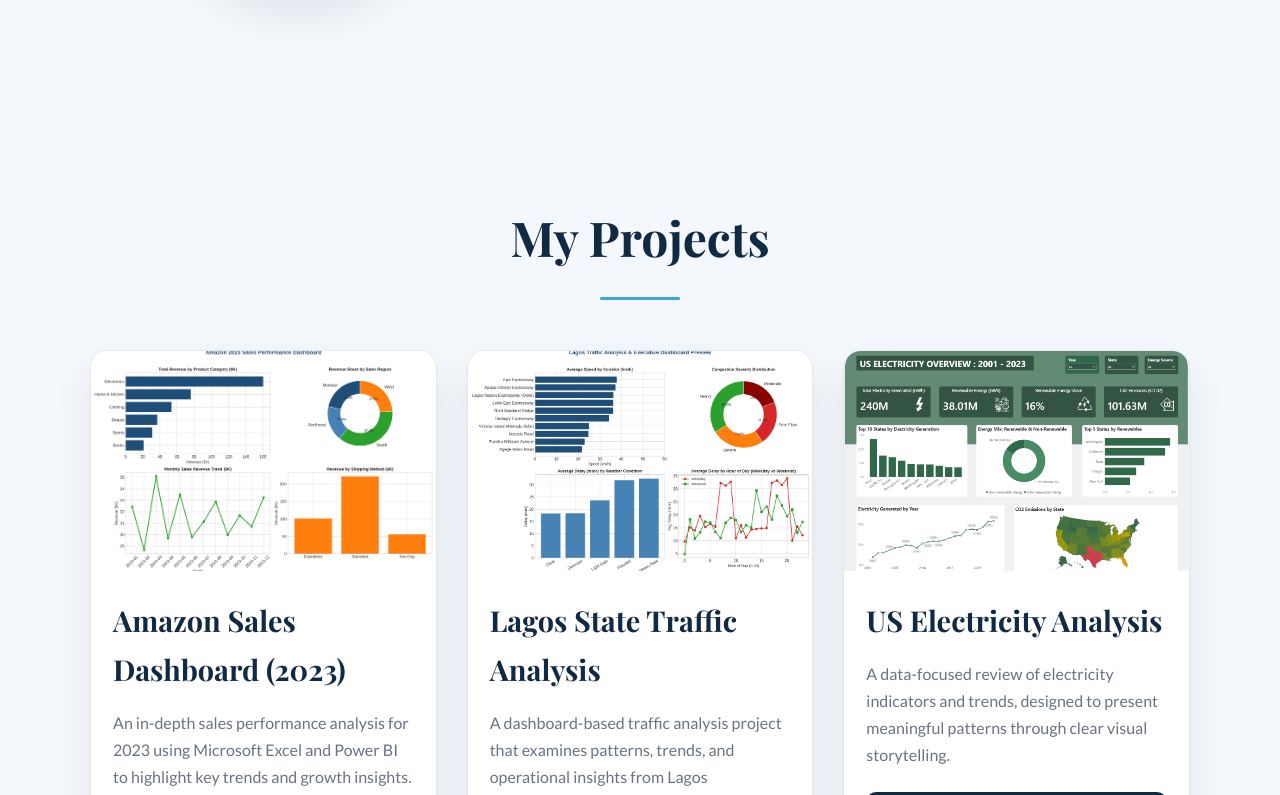
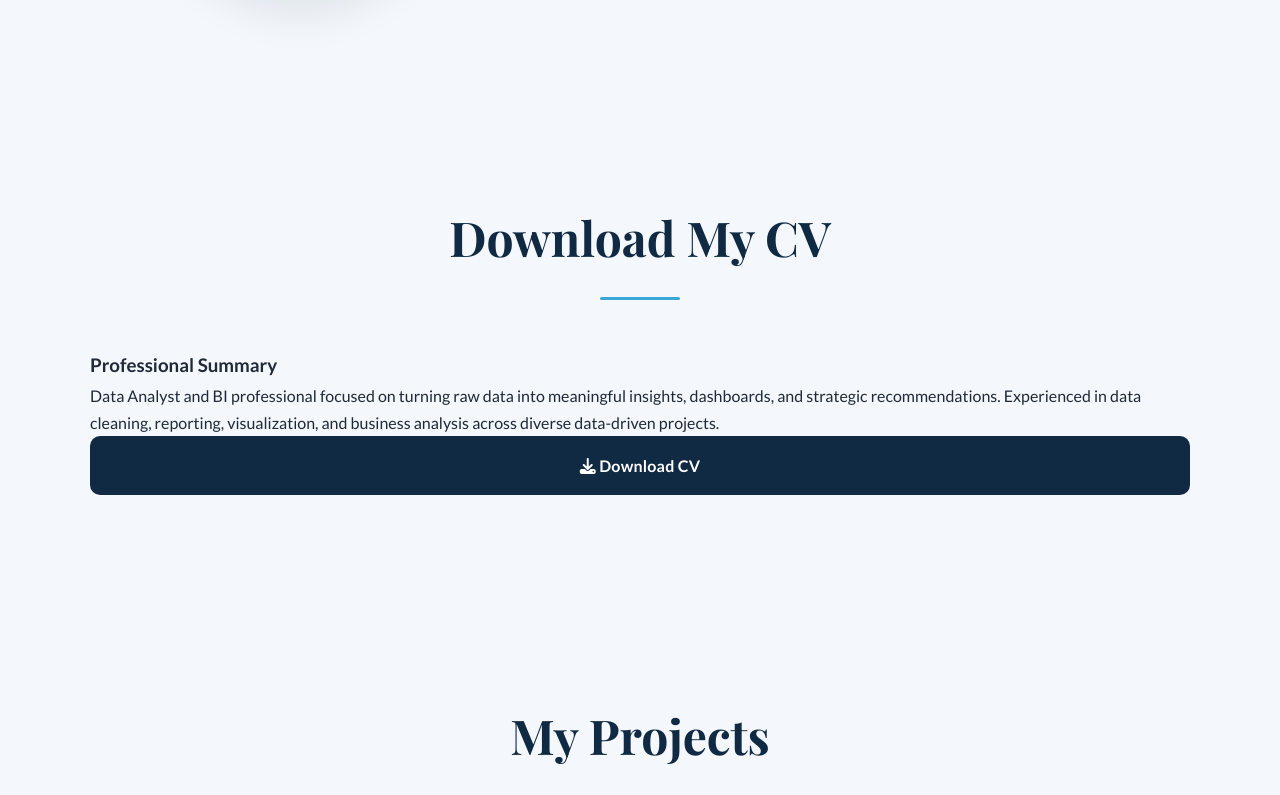
Before and after one commit to awariahmed/ahmedip.github.io, a plain HTML site: page index.html in a window 1280 px wide. Shown: the part 994-1789 px from the top of the page. Drawn offline with nearby package versions, Linux system fonts and the light colour scheme.

Commit message:
Add a dedicated downloadable CV section to the portfolio page

```diff
--- a/index.html
+++ b/index.html
@@ -43,6 +43,7 @@
         <div class="container">
             <ul>
                 <li><a href="#about">About</a></li>
+                <li><a href="#cv">CV</a></li>
                 <li><a href="#projects">Projects</a></li>
                 <li><a href="#skills">Skills</a></li>
                 <li><a href="#contact">Contact</a></li>
@@ -59,6 +60,22 @@
                     <p>I’m a data professional with expertise in transforming complex datasets into actionable insights. My work focuses on creating interactive visualizations and data-driven stories that help businesses make informed decisions.</p>
                     <p>With experience in Power BI, SQL, and data modeling, I specialize in developing comprehensive reports that reveal hidden patterns and trends in data. This portfolio highlights some of my most impactful projects and analytical work.</p>
                 </div>
+            </div>
+        </div>
+    </section>
+
+    <section id="cv" class="section section-alt">
+        <div class="container">
+            <h2>Download My CV</h2>
+            <div class="cv-card">
+                <div class="cv-content">
+                    <h3>Professional Summary</h3>
+                    <p>Data Analyst and BI professional focused on turning raw data into meaningful insights, dashboards, and strategic recommendations. Experienced in data cleaning, reporting, visualization, and business analysis across diverse data-driven projects.</p>
+                </div>
+                <a href="Ahmed%20Awari%20cv.pdf" class="btn download-btn" download>
+                    <i class="fas fa-download" aria-hidden="true"></i>
+                    Download CV
+                </a>
             </div>
         </div>
     </section>
```
